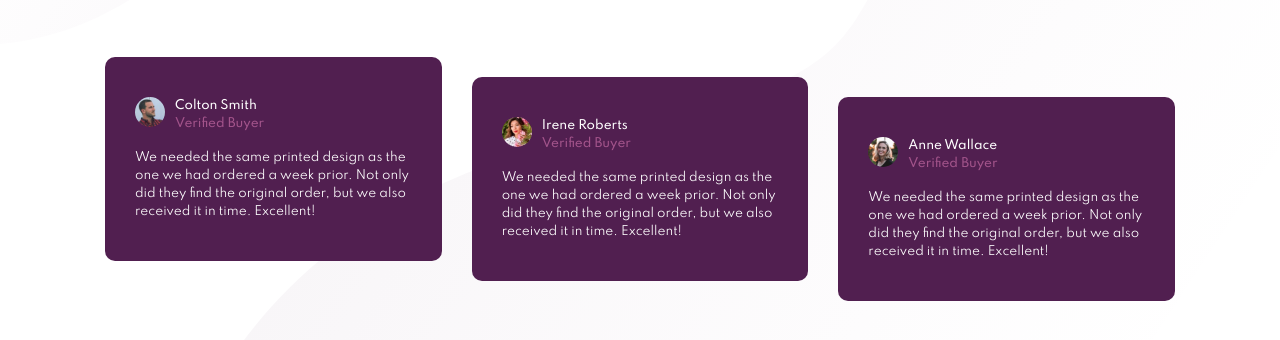
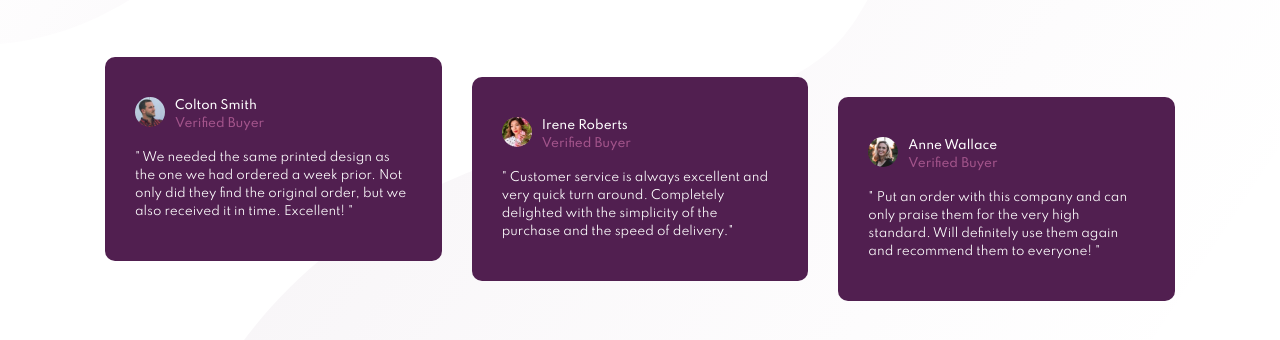
Before and after one commit to SteveTj88/FEMentorProjects, a plain HTML site: page social-proof-section-master/index.html in a window 1280 px wide. Shown: the part 318-658 px from the top of the page. Drawn offline with Linux system fonts and the light colour scheme.

Commit message:
update paragraph wording

```diff
--- a/social-proof-section-master/index.html
+++ b/social-proof-section-master/index.html
@@ -72,7 +72,7 @@
 							</div>
 						</div>
 						<div class="card-content">
-							<p>We needed the same printed design as the one we had ordered a week prior. Not only did they find the original order, but we also received it in time. Excellent!
+							<p>" We needed the same printed design as the one we had ordered a week prior. Not only did they find the original order, but we also received it in time. Excellent! "</p>
 						</div>
 					</div>
 
@@ -87,7 +87,7 @@
 							</div>
 						</div>
 						<div class="card-content">
-							<p>We needed the same printed design as the one we had ordered a week prior. Not only did they find the original order, but we also received it in time. Excellent!
+							<p>" Customer service is always excellent and very quick turn around. Completely delighted with the simplicity of the purchase and the speed of delivery." </p>
 						</div>
 					</div>
 
@@ -102,7 +102,7 @@
 							</div>
 						</div>
 						<div class="card-content">
-							<p>We needed the same printed design as the one we had ordered a week prior. Not only did they find the original order, but we also received it in time. Excellent!
+							<p>" Put an order with this company and can only praise them for the very high standard. Will definitely use them again and recommend them to everyone! "</p>
 						</div>
 					</div>
 
```
Also changed, not shown: social-proof-section-master/design/desktop-design.jpg.
